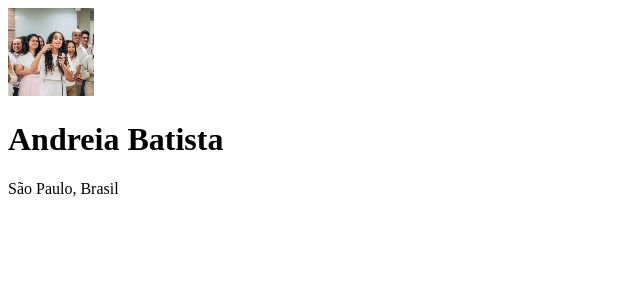
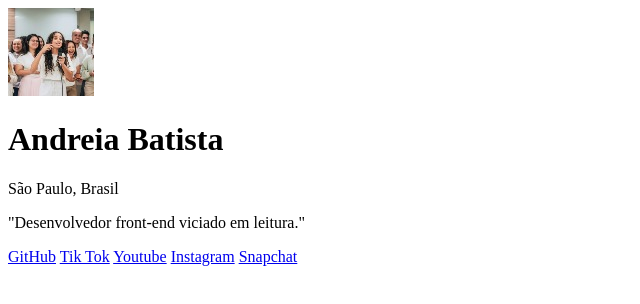
Before and after one commit to AndreiaBatista11TIA/meus-links, a plain HTML site: page index.html in a window 1280 px wide. Shown: the whole page, without its empty margins (0-640 px from the left). Drawn offline with Linux system fonts and the light colour scheme.

Commit message:
término do desenvolvimento do HTML

```diff
--- a/index.html
+++ b/index.html
@@ -10,6 +10,14 @@
         <img src="./andreia(1).jpg" alt="imagem do criador da página de links, andreia batista">
         <h1>Andreia Batista</h1>
         <p>São Paulo, Brasil</p>
+
+        <p>"Desenvolvedor front-end viciado em leitura."</p>
+
+        <a href="https://github.com/AndreiaBatista11TIA">GitHub</a>
+        <a href="https://www.tiktok.com/@andreiabatista7480?lang=pt-BR">Tik Tok</a>
+        <a href="www.youtube.com/@user-kz6jc4fz6r">Youtube</a>
+        <a href="https://www.instagram.com/andreiabatistadesantana/">Instagram</a>
+        <a href="https://www.snapchat.com/pt-BR">Snapchat</a>
     </div>
 </body>
 </html>
```
